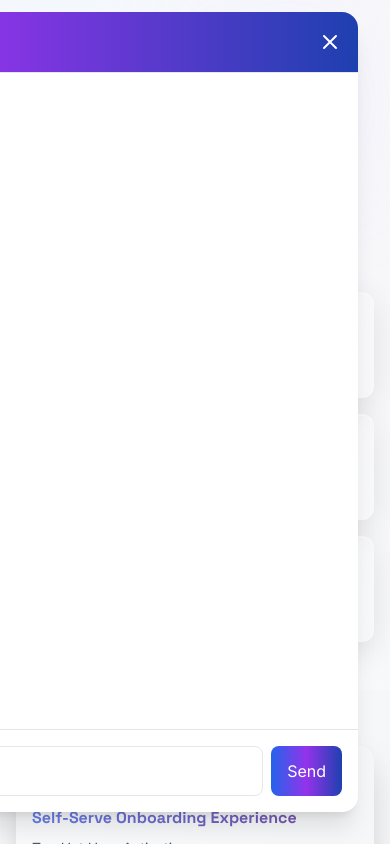
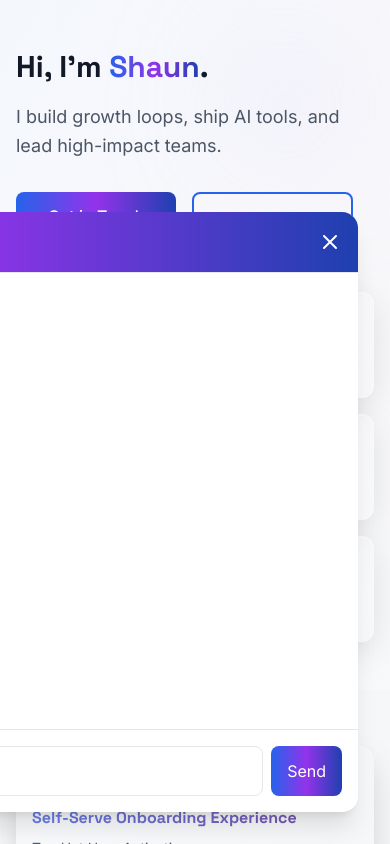
Before and after one commit to shaunhcrawford/resume-cards, a React (Vite) app: page / in a window 390 px wide. Both pictures are taken after a click on the button "Chat with AI". Shown: the top 844 px of the page. Built offline with nearby package versions, Linux system fonts and the light colour scheme.

Commit message:
Adjust ChatBot component styles for improved responsiveness by modifying height properties and ensuring minimum and maximum height constraints.

```diff
--- a/src/components/ChatBot.tsx
+++ b/src/components/ChatBot.tsx
@@ -64,7 +64,7 @@ const ChatBot = ({ isOpen, onClose }: ChatBotProps) => {
           initial={{ opacity: 0, y: 20 }}
           animate={{ opacity: 1, y: 0 }}
           exit={{ opacity: 0, y: 20 }}
-          className="fixed bottom-8 right-8 w-[800px] h-[800px] bg-white rounded-2xl shadow-xl overflow-hidden z-50"
+          className="fixed bottom-8 right-8 w-[800px] min-h-[600px] max-h-[80vh] bg-white rounded-2xl shadow-xl overflow-hidden z-50"
         >
           {/* Header */}
           <div className="p-4 border-b bg-gradient-to-r from-blue-600 via-purple-600 to-blue-800">
@@ -82,7 +82,7 @@ const ChatBot = ({ isOpen, onClose }: ChatBotProps) => {
           </div>
 
           {/* Messages */}
-          <div className="h-[calc(100%-9rem)] overflow-y-auto p-6">
+          <div className="h-[calc(100%-8rem)] overflow-y-auto p-6">
             {messages.map((message, index) => (
               <motion.div
                 key={index}
```
